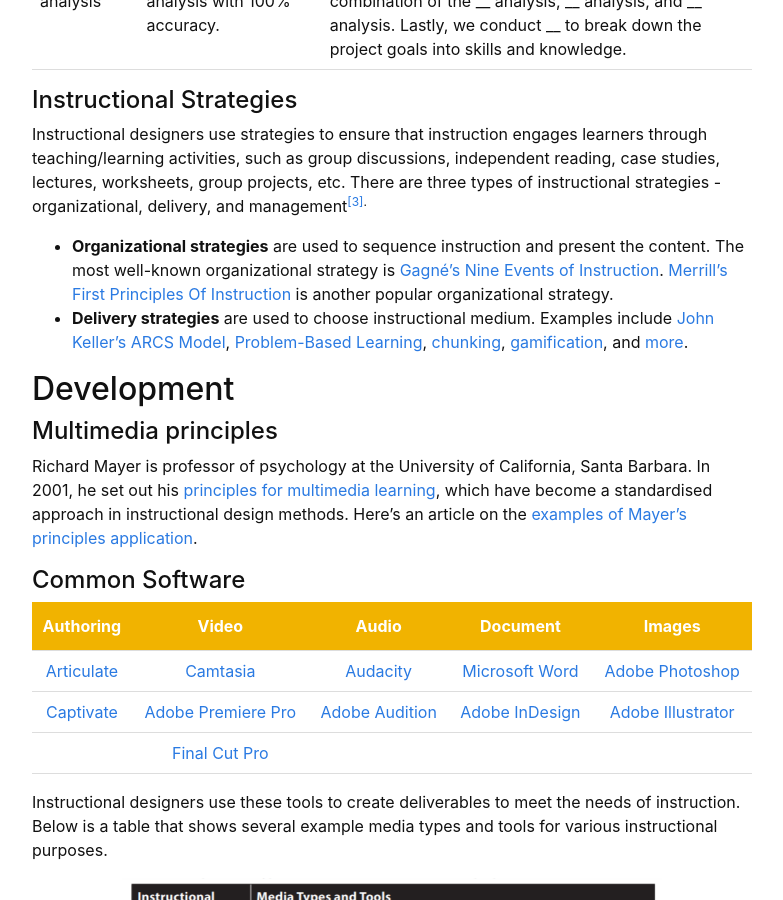
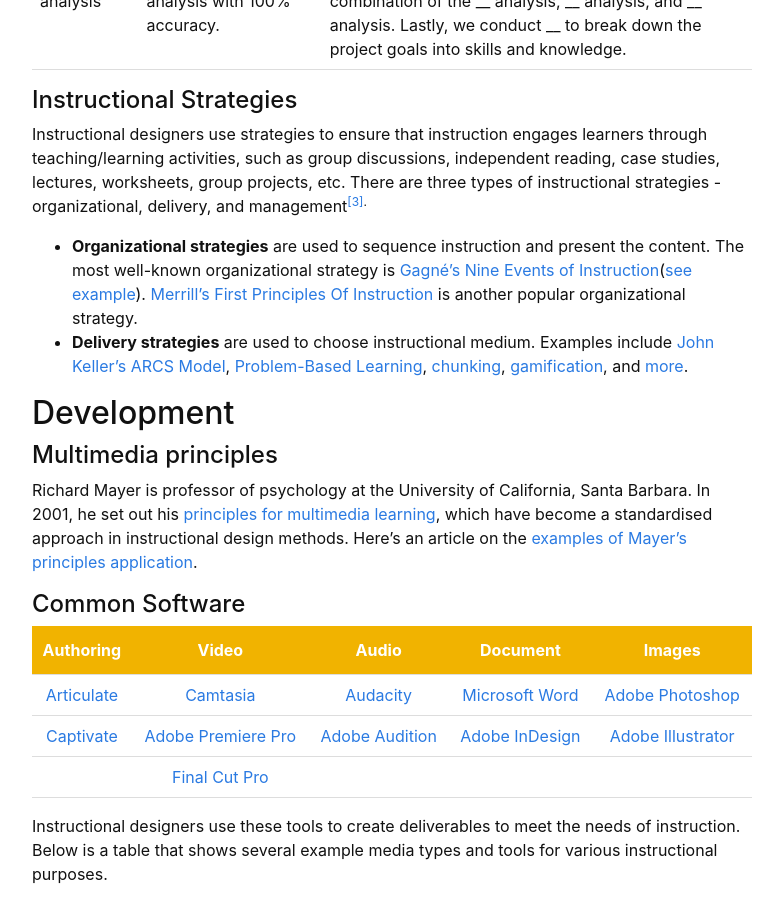
Before and after one commit to hanwendong1/IntrotoID, a Jekyll site: the page built from content/3-ADDIE.md, in a window 1280 px wide and 900 px high, scrolled down 2225 px. Shown: the whole window, without its empty margins (248-1031 px from the left). Built offline with Jekyll 4.4.1, drawn with Linux system fonts in a browser that asks for light colours.

Commit message:
Update 3-ADDIE.md

```diff
--- a/content/3-ADDIE.md
+++ b/content/3-ADDIE.md
@@ -91,7 +91,7 @@ One common method to write a learning objective or outcome is the A. B. C. D. me
 
 Instructional designers use strategies to ensure that instruction engages learners through teaching/learning activities, such as group discussions, independent reading, case studies, lectures, worksheets, group projects, etc. There are three types of instructional strategies - organizational, delivery, and management<sup class="footnote-ref"><a href="#fn3" id="fnref3">[3]</a>.
 
-- **Organizational strategies** are used to sequence instruction and present the content. The most well-known organizational strategy is <a href="https://www.valpo.edu/vital/files/2015/12/gagne_nine_events.pdf" target="_blank">Gagné's Nine Events of Instruction</a>. <a href="http://instructionaldesign.io/toolkit/merrill/" target="_blank">Merrill’s First Principles Of Instruction</a> is another popular organizational strategy.
+- **Organizational strategies** are used to sequence instruction and present the content. The most well-known organizational strategy is <a href="https://www.valpo.edu/vital/files/2015/12/gagne_nine_events.pdf" target="_blank">Gagné's Nine Events of Instruction</a>(<a href="https://news.nnlm.gov/nto/2016/09/12/gagnes-nine-events-of-instruction-as-demonstrated-by-cats/" target="_blank">see example</a>). <a href="http://instructionaldesign.io/toolkit/merrill/" target="_blank">Merrill’s First Principles Of Instruction</a> is another popular organizational strategy.
 - **Delivery strategies** are used to choose instructional medium. Examples include <a href="https://www.learning-theories.com/kellers-arcs-model-of-motivational-design.html" target="_blank">John Keller’s ARCS Model</a>, <a href="https://teaching.cornell.edu/teaching-resources/engaging-students/problem-based-learning" target="_blank">Problem-Based Learning</a>, <a href="https://www.nngroup.com/articles/chunking/" target="_blank">chunking</a>, <a href="https://ii.library.jhu.edu/2014/05/13/what-is-gamification-and-why-use-it-in-teaching/" target="_blank">gamification</a>, and <a href="https://kean.edu/~tpc/Instructional%20Strategies.pdf" target="_blank">more</a>.
 
 ## Development
```
